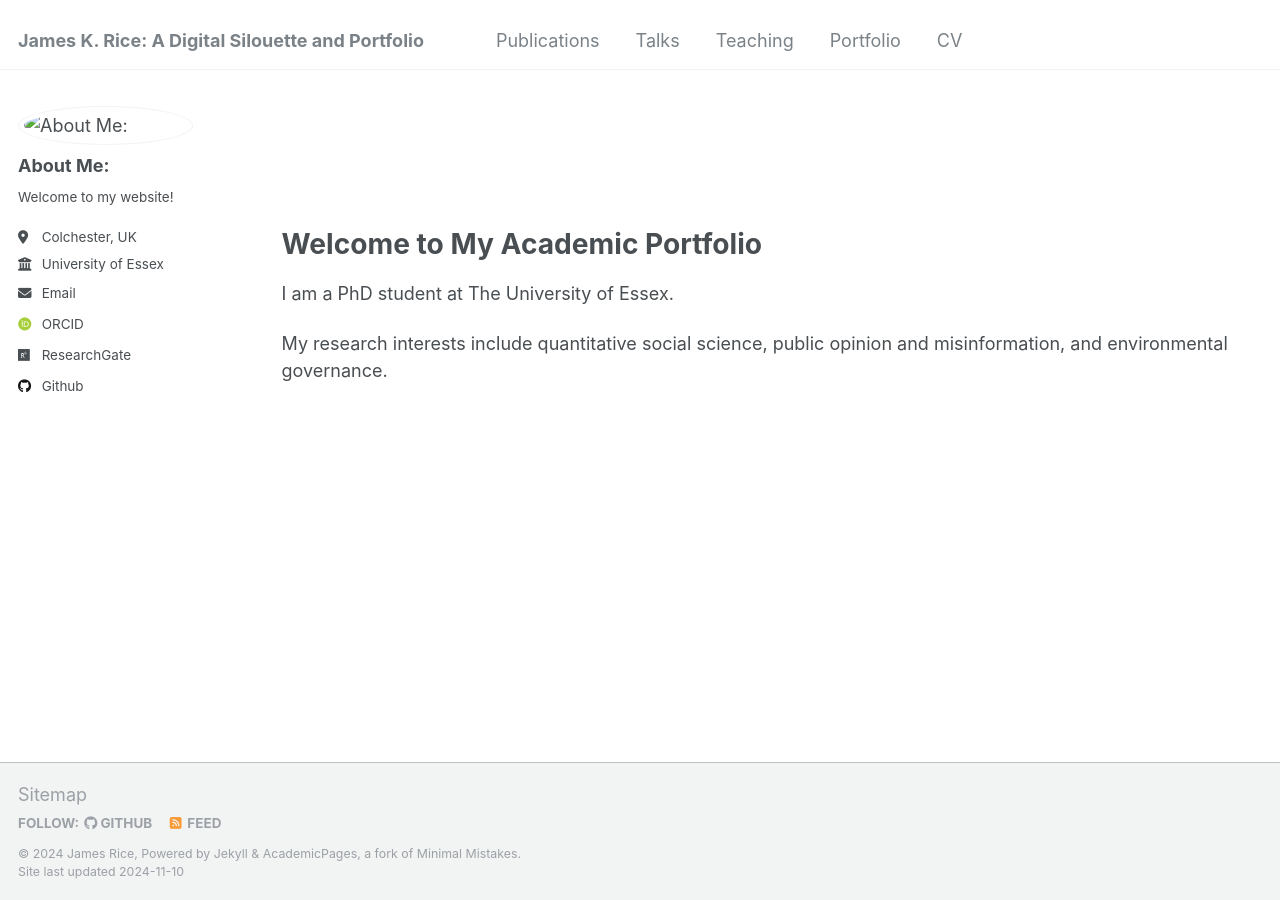
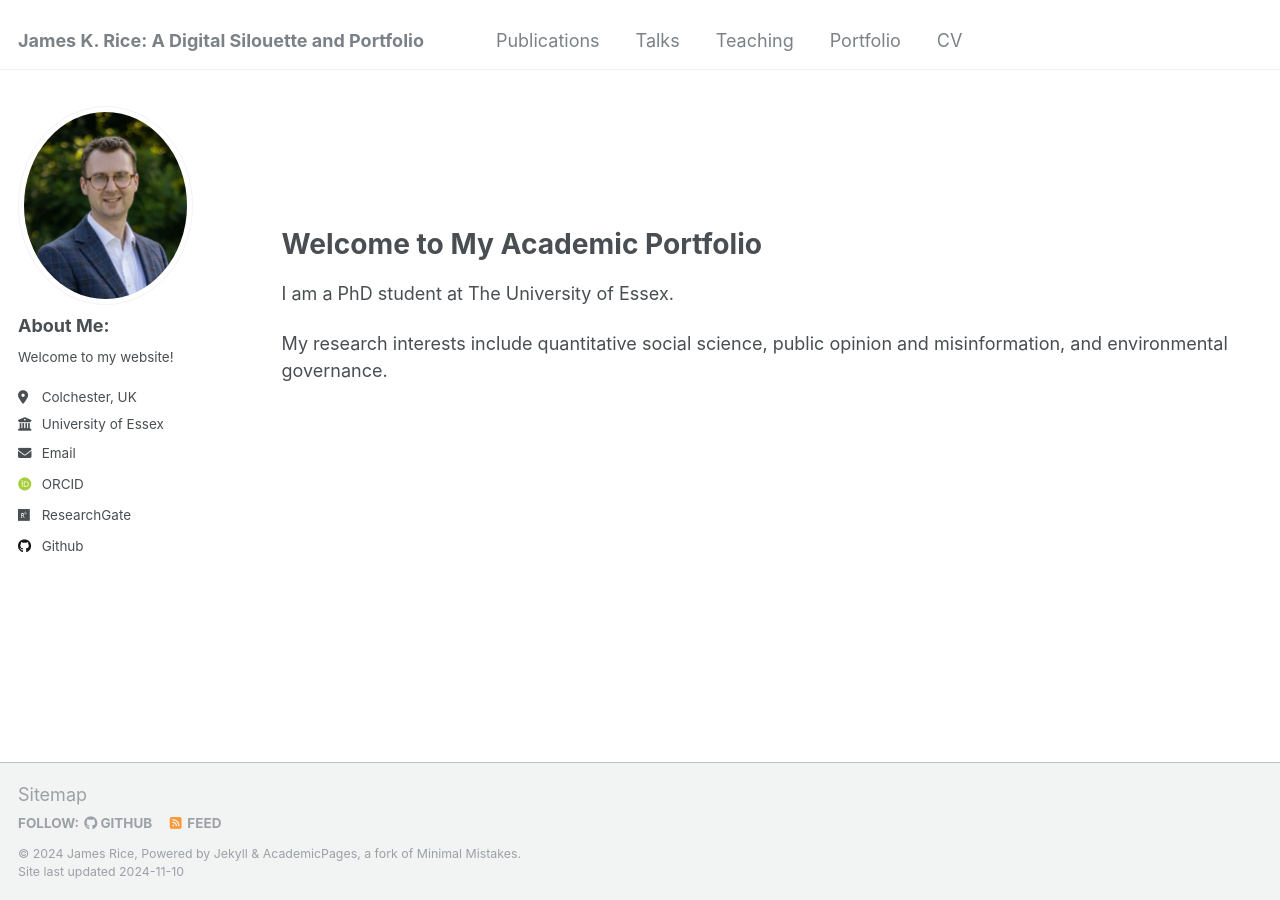
Before and after one commit to jameskrice7/jameskrice7.github.io, a Jekyll site: the page built from index.html, in a window 1280 px wide. Built offline with Jekyll 4.4.1, drawn with Linux system fonts in a browser that asks for light colours; some web fonts are replaced.

Commit message:
Update author-profile.html
update to avatar loading

```diff
--- a/_includes/author-profile.html
+++ b/_includes/author-profile.html
@@ -7,12 +7,8 @@
 <div itemscope itemtype="http://schema.org/Person">
 
   <div class="author__avatar">
-    {% if author.avatar contains "://" %}
-    	<img src="{{ author.avatar }}" alt="{{ author.name }}">
-    {% else %}
-    	<img src="{{ author.avatar | prepend: "/images/" | prepend: base_path }}" class="author__avatar" alt="{{ author.name }}">
-    {% endif %}
-  </div>
+  <img src="{{ author.avatar | prepend: base_path }}" class="author__avatar" alt="{{ author.name }}">
+</div>
 
   <div class="author__content">
     <h3 class="author__name">{{ author.name }}</h3>
```
